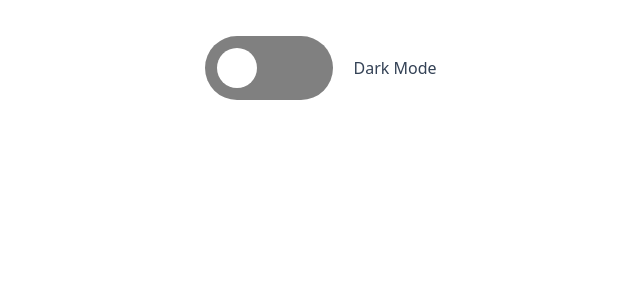
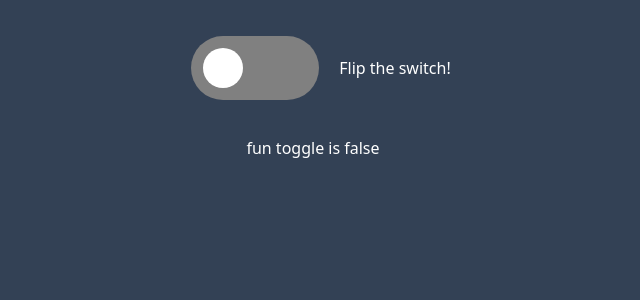
Before and after one commit to chuckdries/springs-and-stuff, a React (Vite) app: page / in a window 1280 px wide. Shown: the top 300 px of the page, without its empty margins (327-967 px from the left). Built offline with nearby package versions, Linux system fonts and the light colour scheme.

Commit message:
get rid of dark mode stuff

```diff
--- a/src/App.tsx
+++ b/src/App.tsx
@@ -3,18 +3,19 @@ import { useState } from "react";
 import { Switch } from "./Switch";
 
 function App() {
-  const [darkMode, setDarkMode] = useState(false);
+  const [funToggle, setFunToggle] = useState(false);
 
   return (
     <div
       className={classNames(
         "h-screen p-5 flex flex-col gap-5 items-center",
-        darkMode ? "bg-slate-700 text-white" : "text-slate-700"
+        "bg-slate-700 text-white"
       )}
     >
-      <Switch isSelected={darkMode} onChange={setDarkMode}>
-        Dark Mode
+      <Switch isSelected={funToggle} onChange={setFunToggle}>
+        Flip the switch!
       </Switch>
+      <p>fun toggle is {funToggle.toString()}</p>
     </div>
   );
 }
```
